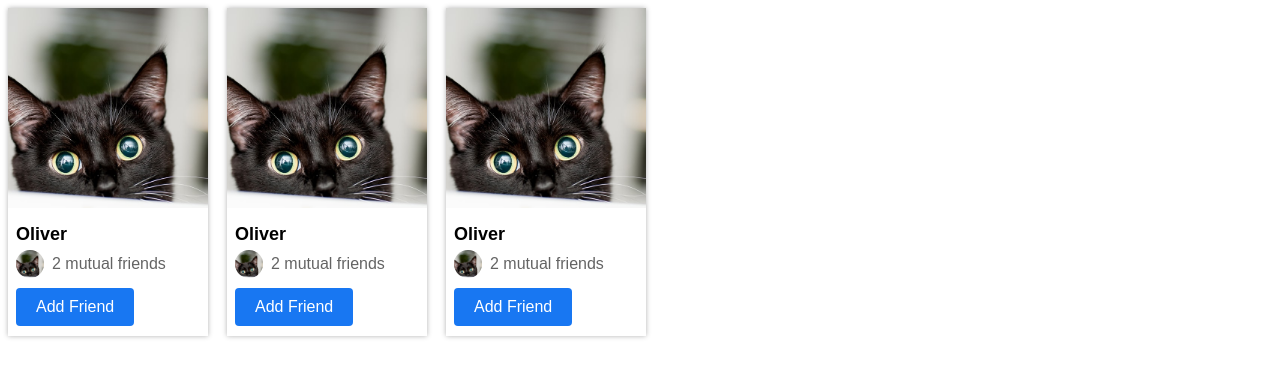
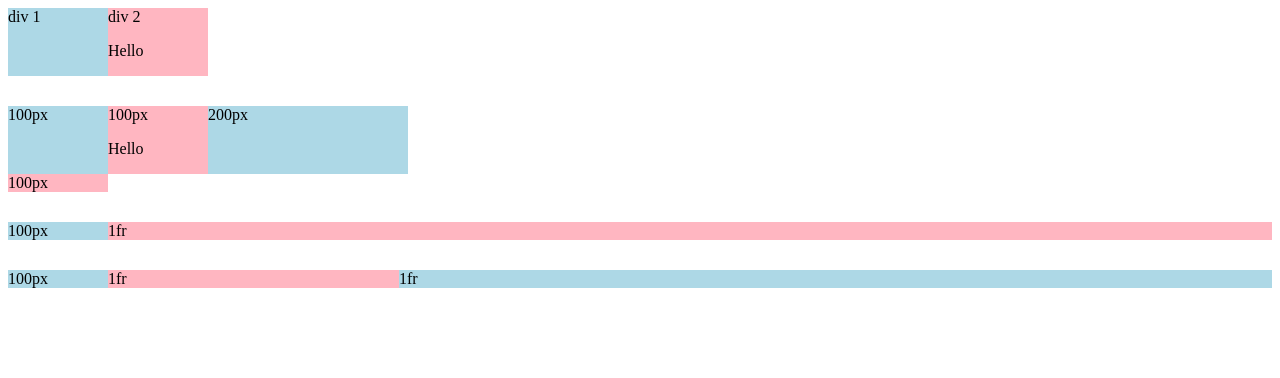
Before and after one commit to Ali-Akif/Web_V2, a plain HTML site: page FoureTout/practice.html in a window 1280 px wide. Drawn offline with Linux system fonts and the light colour scheme.

Commit message:
grid discover

```diff
--- a/FoureTout/practice.html
+++ b/FoureTout/practice.html
@@ -5,96 +5,46 @@
    <meta name="viewport" content="width=device-width, initial-scale=1.0">
    <title>Document</title>
    <style>
-      p {
-         font-family: Arial;
-         margin-top: 0;
-         margin-bottom: 0;
-      }
-
-      .container {
-         width: 200px;
-         box-shadow: 0 0 5px rgba(0, 0, 0, 0.3);
-         display: inline-block;
-         vertical-align: top;
-         margin-right: 15px;
-      }
-      .pic {
-         width: 200px;
-         height: 200px;
-         object-fit: cover;
-         margin-bottom: 12px;
-      }
-
-      .name {
-         font-size: 18px;
-         font-weight: bold;
-         margin-left: 8px;
-         margin-bottom: 5px;
-      }
-
-      .mutual-row {
-         margin-left: 8px;
-         margin-bottom: 10px;
-      }
-
-      .profile {
-         height: 28px;
-         width: 28px;
-         object-fit: cover;
-         border-radius: 14px;
-         vertical-align: middle;
-         margin-right: 4px;
-      }
-
-      .mutual-connections {
-         display: inline-block;
-         vertical-align: middle;
-         color: rgb(100, 100, 100);
-      }
-
-      button {
-         background-color: rgb(24, 119, 242);
-         color: white;
-         border: none;
-         padding-top: 10px;
-         padding-bottom: 10px;
-         padding-left: 20px;
-         padding-right: 20px;
-         border-radius: 4px;
-         font-size: 16px;
-         margin-left: 8px;
-         margin-bottom: 10px;
-      }
    </style>
 </head>
 </div>
 <body>
-   <div class="container">
-      <img class="pic" src="img/How+Much+Does+It+Cost+to+Have+a+Cat+_+ASPCA+Pet+Insurance+_+black+cat+with+yellow+eyes+peeking+out-min.jpg" alt="">
-      <p class="name">Oliver</p>
-      <div class="mutual-row">
-         <img class="profile" src="img/How+Much+Does+It+Cost+to+Have+a+Cat+_+ASPCA+Pet+Insurance+_+black+cat+with+yellow+eyes+peeking+out-min.jpg">
-         <p class="mutual-connections">2 mutual friends</p>
-      </div>
-      <button>Add Friend</button>
+   <div style="
+      display: grid;
+      grid-template-columns: 100px 100px;
+      ">
+      <div style="background-color: lightblue;">div 1</div>
+      <div style="background-color: lightpink;">div 2 <p>Hello</p></div>
    </div>
-   <div class="container">
-      <img class="pic" src="img/How+Much+Does+It+Cost+to+Have+a+Cat+_+ASPCA+Pet+Insurance+_+black+cat+with+yellow+eyes+peeking+out-min.jpg" alt="">
-      <p class="name">Oliver</p>
-      <div class="mutual-row">
-         <img class="profile" src="img/How+Much+Does+It+Cost+to+Have+a+Cat+_+ASPCA+Pet+Insurance+_+black+cat+with+yellow+eyes+peeking+out-min.jpg">
-         <p class="mutual-connections">2 mutual friends</p>
-      </div>
-      <button>Add Friend</button>
+   <div style="
+      display: grid;
+      margin-top: 30px;
+      grid-template-columns: 100px 100px 200px;
+      ">
+      <div style="background-color: lightblue;">100px</div>
+      <div style="background-color: lightpink;">100px<p>Hello</p></div>
+      <div style="background-color: lightblue;">200px</div>
+      <div style="background-color: lightpink;">100px</div>
+
    </div>
-   <div class="container">
-      <img class="pic" src="img/How+Much+Does+It+Cost+to+Have+a+Cat+_+ASPCA+Pet+Insurance+_+black+cat+with+yellow+eyes+peeking+out-min.jpg" alt="">
-      <p class="name">Oliver</p>
-      <div class="mutual-row">
-         <img class="profile" src="img/How+Much+Does+It+Cost+to+Have+a+Cat+_+ASPCA+Pet+Insurance+_+black+cat+with+yellow+eyes+peeking+out-min.jpg">
-         <p class="mutual-connections">2 mutual friends</p>
-      </div>
-      <button>Add Friend</button>
+
+   <div style="
+      display: grid;
+      margin-top: 30px;
+      grid-template-columns: 100px 1fr;
+      ">
+      <div style="background-color: lightblue;">100px</div>
+      <div style="background-color: lightpink;">1fr</div>
+
+   </div>
+   <div style="
+      display: grid;
+      margin-top: 30px;
+      grid-template-columns: 100px 1fr 3fr;
+      ">
+      <div style="background-color: lightblue;">100px</div>
+      <div style="background-color: lightpink;">1fr</div>
+      <div style="background-color: lightblue;">1fr</div>
    </div>
 </body>
 </html>
```
